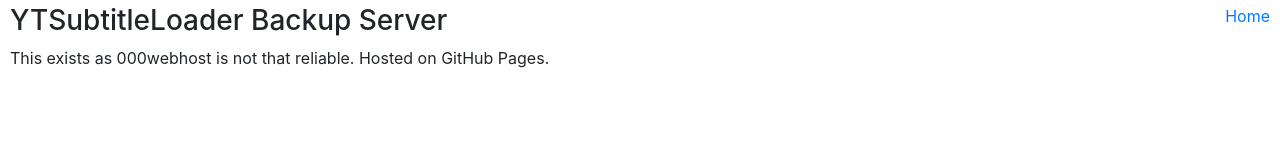
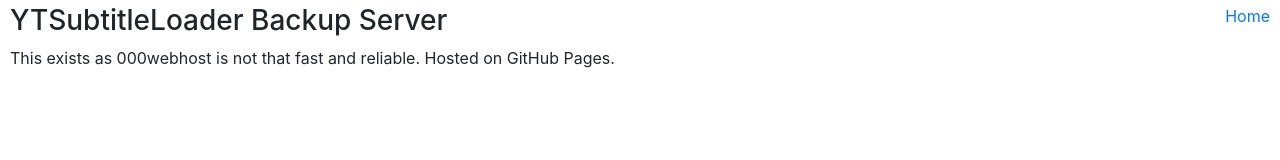
Before and after one commit to rhrhrhrhrhrh/rhrhrhrhrhrh.github.io, a plain HTML site: page index.html in a window 1280 px wide. Drawn offline with nearby package versions, Linux system fonts and the light colour scheme.

Commit message:
Update index.html

```diff
--- a/index.html
+++ b/index.html
@@ -8,7 +8,7 @@
     <body style="margin-left: 10px; margin-right: 10px; margin-top: 4px; margin-bottom: 4px;">
         <span style="float: right;"><a href="https://ytsubtitleloader.tk/">Home</a></span>
         <h3>YTSubtitleLoader Backup Server</h3>
-        <p>This exists as 000webhost is not that reliable. Hosted on GitHub Pages.</p>
+        <p>This exists as 000webhost is not that fast and reliable. Hosted on GitHub Pages.</p>
         <script src="https://code.jquery.com/jquery-3.5.1.slim.min.js" integrity="sha384-DfXdz2htPH0lsSSs5nCTpuj/zy4C+OGpamoFVy38MVBnE+IbbVYUew+OrCXaRkfj" crossorigin="anonymous"></script>
         <script src="https://cdn.jsdelivr.net/npm/popper.js@1.16.1/dist/umd/popper.min.js" integrity="sha384-9/reFTGAW83EW2RDu2S0VKaIzap3H66lZH81PoYlFhbGU+6BZp6G7niu735Sk7lN" crossorigin="anonymous"></script>
         <script src="https://stackpath.bootstrapcdn.com/bootstrap/4.5.2/js/bootstrap.min.js" integrity="sha384-B4gt1jrGC7Jh4AgTPSdUtOBvfO8shuf57BaghqFfPlYxofvL8/KUEfYiJOMMV+rV" crossorigin="anonymous"></script>
```
